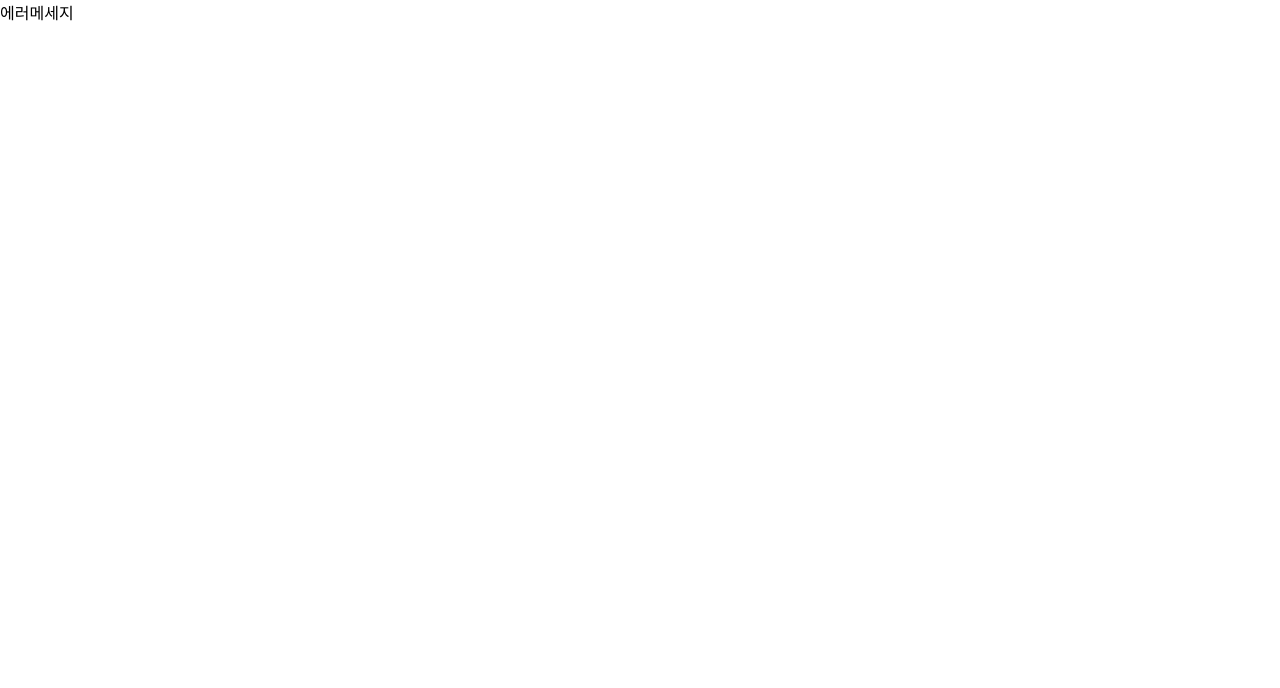
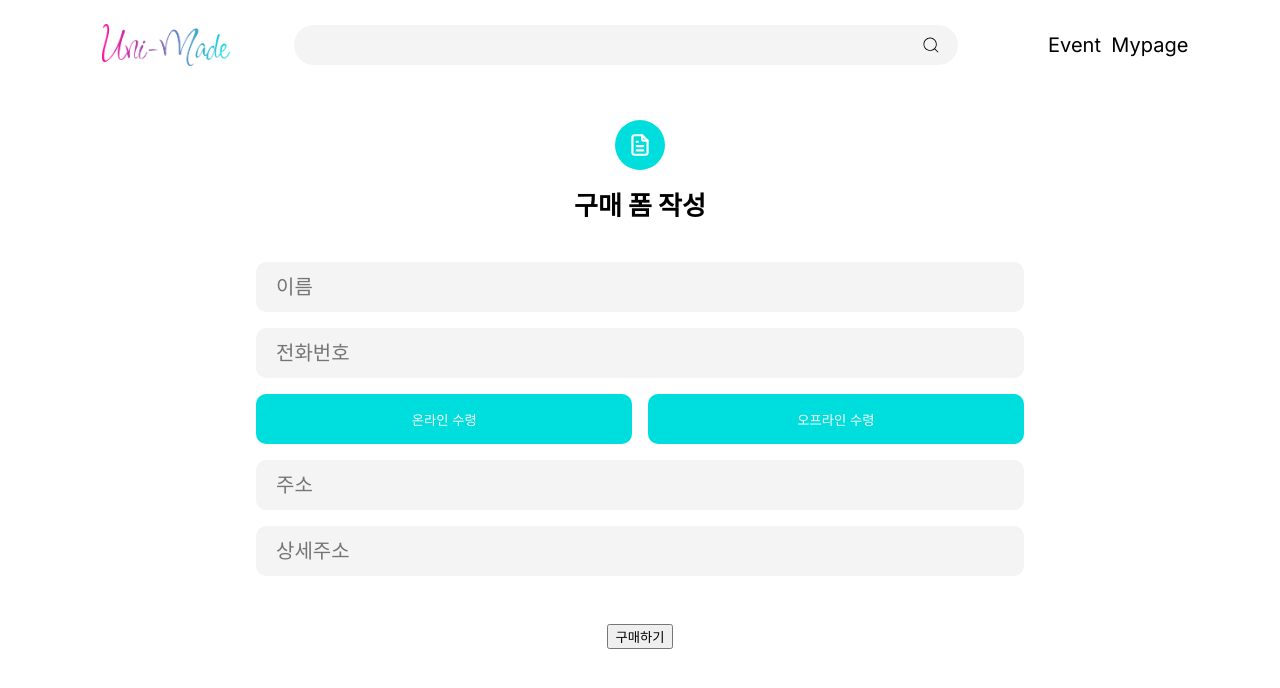
Before and after one commit to Uni-Made/FE, a React (Vite) app in the folder FE/: page /product/1/purchase in a window 1280 px wide. Before the commit this address had no page. Shown: the top 688 px of the page. Built offline with nearby package versions, Linux system fonts and the light colour scheme.

Commit message:
Feat: Purchase Form 페이지 디자인 파일 생성 및 라우팅 추가

```diff
--- /dev/null
+++ b/FE/src/pages/Purchase/PurchaseFormPage.jsx
@@ -0,0 +1,43 @@
+import React from "react";
+import Navbar from "../ProductList/components/Navbar";
+import * as S from "./PurchaseFormPage.style";
+import Input from "./components/Input";
+
+function PurchaseFormPage() {
+  const handleButtonClick = (e) => {
+    e.preventDefault();
+  };
+
+  return (
+    <S.Container>
+      <Navbar />
+      <S.HeaderBox>
+        <S.HeaderIconBox>
+          <S.HeaderBoxIcon></S.HeaderBoxIcon>
+        </S.HeaderIconBox>
+        <S.HeaderBoxText>구매 폼 작성</S.HeaderBoxText>
+      </S.HeaderBox>
+      <S.MainBox>
+        <Input Placeholder={"이름"} />
+        <Input Placeholder={"전화번호"} />
+        <S.MainToggleBox>
+          <S.MainToggleBoxButton onClick={handleButtonClick}>
+            온라인 수령
+          </S.MainToggleBoxButton>
+          <S.MainToggleBoxButton onClick={handleButtonClick}>
+            오프라인 수령
+          </S.MainToggleBoxButton>
+        </S.MainToggleBox>
+        <Input Placeholder={"주소"} />
+        <Input Placeholder={"상세주소"} />
+        <S.MainErrorText></S.MainErrorText>
+        <S.PrivacyBox>
+          <S.PrivacyToggleBox></S.PrivacyToggleBox>
+        </S.PrivacyBox>
+        <S.PurchaseButton>구매하기</S.PurchaseButton>
+      </S.MainBox>
+    </S.Container>
+  );
+}
+
+export default PurchaseFormPage;
--- /dev/null
+++ b/FE/src/pages/Purchase/PurchaseFormPage.style.js
@@ -0,0 +1,93 @@
+import styled from "styled-components";
+import { TbFileText } from "react-icons/tb";
+
+const Container = styled.div`
+  /* width: 90vw;
+  display: flex;
+  justify-content: center;
+  align-items: center; */
+
+  display: flex;
+  flex-direction: column;
+  align-items: center;
+  width: 100vw;
+  /* height: 100vh; */
+  gap: 5vh;
+`;
+
+const HeaderBox = styled.div`
+  display: flex;
+  flex-direction: column;
+  align-items: center;
+  gap: 15px;
+`;
+const HeaderIconBox = styled.div`
+  display: flex;
+  justify-content: center;
+  align-items: center;
+
+  width: 50px;
+  height: 50px;
+  background-color: rgba(0, 221, 221, 1);
+  border-radius: 100%;
+`;
+const HeaderBoxIcon = styled(TbFileText)`
+  color: white;
+  font-size: 26px;
+`;
+const HeaderBoxText = styled.div`
+  font-size: 26px;
+  font-weight: 600;
+`;
+
+const MainBox = styled.form`
+  display: flex;
+  flex-direction: column;
+  align-items: center;
+  width: 100%;
+  gap: 2vh;
+`;
+const MainToggleBox = styled.div`
+  width: 60%;
+  display: flex;
+  gap: 2%;
+`;
+const MainToggleBoxButton = styled.button`
+  width: 49%;
+  height: 50px;
+  border: none;
+  border-radius: 10px;
+  //props로
+  background-color: rgba(0, 221, 221, 1);
+  color: white;
+`;
+const MainErrorText = styled.div``;
+
+const PrivacyBox = styled.div`
+  overflow-y: auto;
+  &::-webkit-scrollbar {
+    display: none;
+  }
+`;
+const PrivacyToggleBox = styled.div`
+  input {
+  }
+  div {
+  }
+`;
+const PurchaseButton = styled.button``;
+
+export {
+  Container,
+  HeaderBox,
+  HeaderIconBox,
+  HeaderBoxIcon,
+  HeaderBoxText,
+  MainBox,
+  MainToggleBox,
+  MainToggleBoxButton,
+  MainErrorText,
+  PrivacyBox,
+  PrivacyToggleBox,
+  PurchaseButton,
+};
--- /dev/null
+++ b/FE/src/pages/Purchase/components/Input.jsx
@@ -0,0 +1,19 @@
+import React from "react";
+import styled from "styled-components";
+
+const Input = styled.input`
+  background-color: rgba(244, 244, 244, 1);
+  border: none;
+  border-radius: 10px;
+  width: 60%;
+  height: 50px;
+  font-size: 20px;
+  padding: 20px;
+`;
+
+function PurchaseInput(props) {
+  const { Placeholder } = props;
+  return <Input placeholder={Placeholder}></Input>;
+}
+
+export default PurchaseInput;
--- a/FE/src/pages/index.js
+++ b/FE/src/pages/index.js
@@ -6,4 +6,5 @@ export { default as DefaultMyPage } from "./DefaultMyPage/DefaultMyPage";
 export { default as MaderMyPage } from "./MaderMyPage/MaderMyPage";
 export { default as ProductDetailPage } from "./ProductDetail/ProductDetailPage";
 export { default as ProductListPage } from "./ProductList/ProductListPage";
+export { default as PurchaseFormPage } from "./Purchase/PurchaseFormPage";
 export { default as NotFoundPage } from "./NotFound/NotFoundPage";
--- a/FE/src/routes/Router.jsx
+++ b/FE/src/routes/Router.jsx
@@ -8,6 +8,7 @@ import {
   MaderMyPage,
   ProductListPage,
   ProductDetailPage,
+  PurchaseFormPage,
   NotFoundPage,
 } from "../pages";
 
@@ -24,6 +25,7 @@ const Router = [
       { path: "maderMyPage", element: <MaderMyPage /> },
       { path: "product/list", element: <ProductListPage /> },
       { path: "product/:productId", element: <ProductDetailPage /> },
+      { path: "product/:productId/purchase", element: <PurchaseFormPage /> },
     ],
     errorElement: <NotFoundPage />,
   },
```
